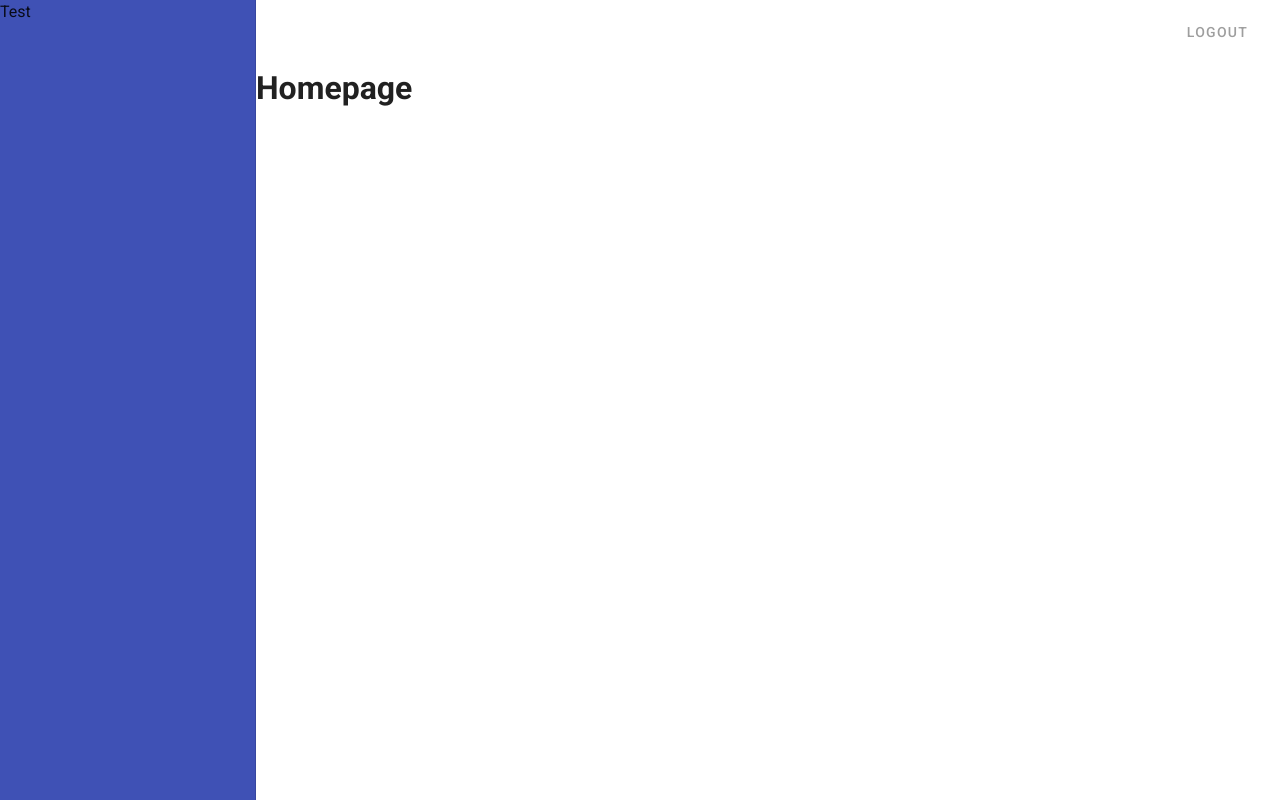
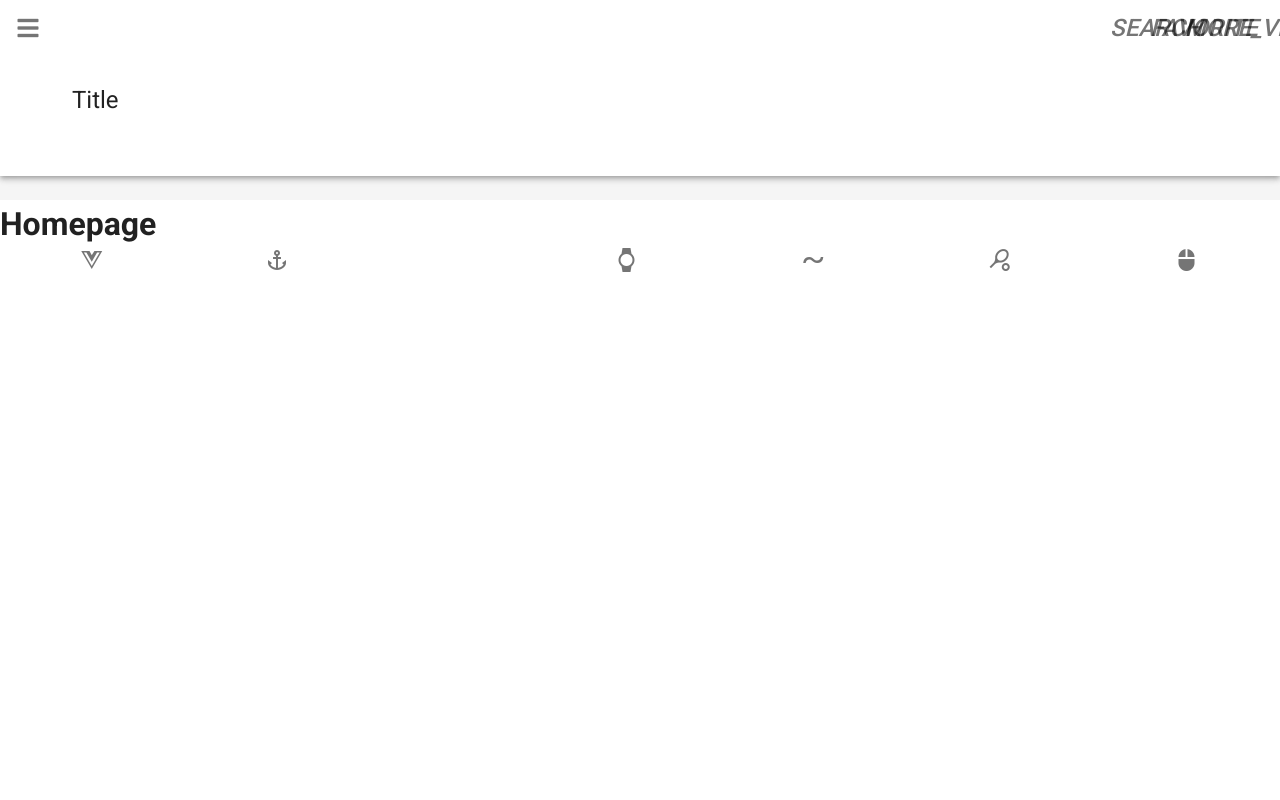
Before and after one commit to michzuerch/michzuerch.github.io, a Vue app: page / in a window 1280 px wide. Built offline with nearby package versions, Linux system fonts and the light colour scheme.

Commit message:
Fontawesome and mdi

```diff
--- a/package.json
+++ b/package.json
@@ -16,6 +16,8 @@
     "vuetify": "^2.0.5"
   },
   "devDependencies": {
+    "@fortawesome/fontawesome-free": "^5.10.1",
+    "@mdi/font": "^3.9.97",
     "@vue/cli-plugin-babel": "^3.10.0",
     "@vue/cli-plugin-eslint": "^3.10.0",
     "@vue/cli-service": "^3.10.0",
--- a/src/components/Navbar.vue
+++ b/src/components/Navbar.vue
@@ -1,28 +1,38 @@
 <template>
 <nav>
-    <v-toolbar flat>
-        <v-toolbar-title class="text-uppercase grey-text">
-            <span class="font-weight-light">todo</span>
-            <span>Ninja</span>
-        </v-toolbar-title>
-        <v-spacer></v-spacer>
-        <v-btn text color="grey">
-            <span>Logout</span>
-        </v-btn>
+ <v-card
+    color="grey lighten-4"
+    flat
+    height="200px"
+    tile
+  >
+    <v-toolbar prominent extended>
+      <v-app-bar-nav-icon></v-app-bar-nav-icon>
+
+      <v-toolbar-title>Title</v-toolbar-title>
+
+      <v-spacer></v-spacer>
+
+      <v-btn icon>
+        <v-icon>search</v-icon>
+      </v-btn>
+
+      <v-btn icon>
+        <v-icon>favorite</v-icon>
+      </v-btn>
+
+      <v-btn icon>
+        <v-icon>more_vert</v-icon>
+      </v-btn>
     </v-toolbar>
-    <v-navigation-drawer v-model="drawer" app class="indigo">
-        <p>Test</p>
-
-    </v-navigation-drawer>
-
-</nav>
+  </v-card></nav>
 </template>
 
 <script>
 export default {
     data() {
         return {
-            drawer: true
+            drawer: false
         }
     }
 }
--- a/src/plugins/vuetify.js
+++ b/src/plugins/vuetify.js
@@ -1,10 +1,11 @@
 import Vue from 'vue';
 import Vuetify from 'vuetify/lib';
+import '@fortawesome/fontawesome-free/css/all.css';
 
 Vue.use(Vuetify);
 
 export default new Vuetify({
   icons: {
-    iconfont: 'mdi',
+    iconfont: 'fa'
   },
 });
--- a/src/views/Home.vue
+++ b/src/views/Home.vue
@@ -2,8 +2,17 @@
 <div class="home">
     <h1>Homepage</h1>
     <v-btn class="hidden-md-and-up">
-      Hier klicken
+        Hier klicken
     </v-btn>
+    <v-layout justify-space-around>
+        <v-icon>fab fa-vuejs</v-icon>
+        <v-icon>mdi-anchor</v-icon>
+        <v-icon>mdi-xbox-controller</v-icon>
+        <v-icon>mdi-watch</v-icon>
+        <v-icon>mdi-tilde</v-icon>
+        <v-icon>mdi-tennis</v-icon>
+        <v-icon>mdi-mouse</v-icon>
+    </v-layout>
 </div>
 </template>
 
```
Also changed, not shown: 1 other file (tests, documents, lock files or other folders).
